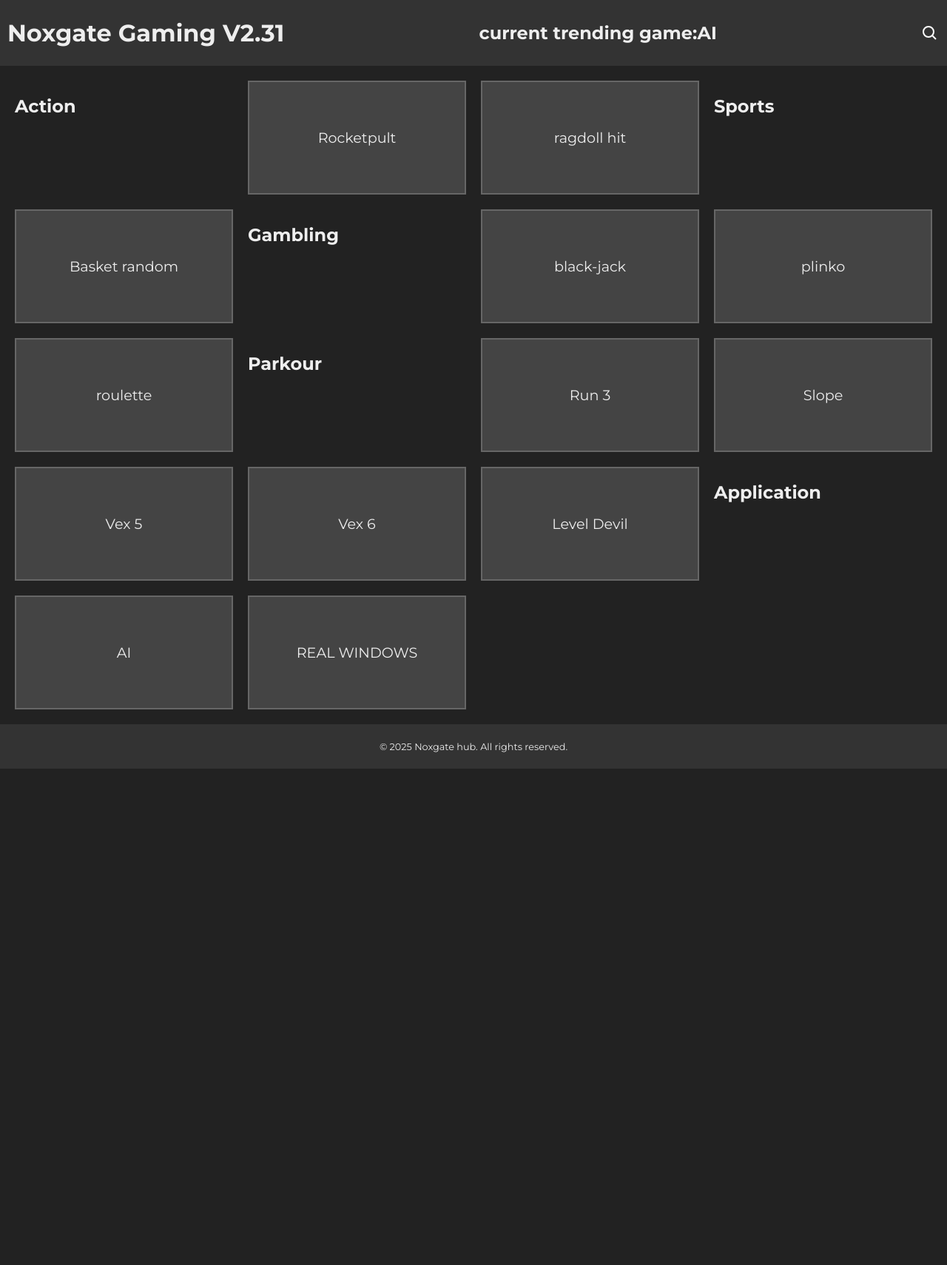
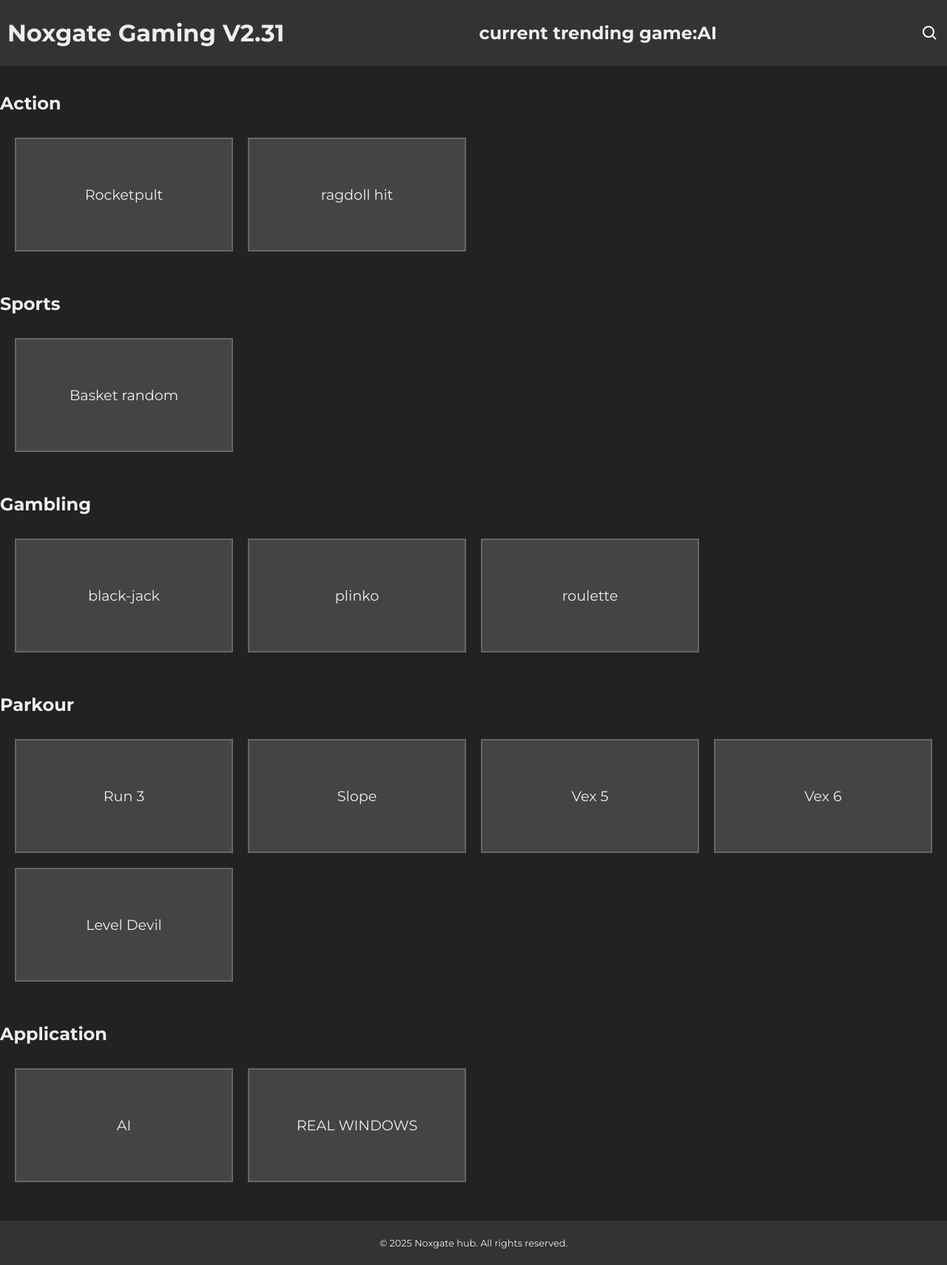
Before and after one commit to noxgate0fficial/noxgate0fficial.github.io, a Jekyll site: the page index.html, which Jekyll copies as it is, in a window 1280 px wide. Shown: the whole page at 74% size. Built offline with Jekyll 4.4.1, drawn with Linux system fonts in a browser that asks for light colours; before the commit the page ends 1039 px from its top, so only the background shows below that.

Commit message:
Update index.html

```diff
--- a/index.html
+++ b/index.html
@@ -49,7 +49,6 @@
     .search-icon svg {
       width: 24px;
       height: 24px;
-         /* Set icon color to white */
       stroke: #fff;
       fill: none;
     }
@@ -58,6 +57,14 @@
         width: 120px;
       }
     }
+    .game-category {
+      margin-bottom: 2em;
+    }
+    .game-category h2 {
+      margin-bottom: 0.5em;
+      margin-top: 1.5em;
+    }
+    /* Optional: keep your .game-grid and .game-tile styles as before for layout */
   </style>
 </head>
 <body>
@@ -80,19 +87,32 @@
     </div>
   </header>
   <main>
-         <div class="game-grid" id="gameGrid">
+    <div class="game-categories">
+
+      <div class="game-category">
         <h2>Action</h2>
+        <div class="game-grid">
           <a class="game-tile" href="rocketpult.html">
             <span>Rocketpult</span>
           </a>
           <a class="game-tile" href="ragdollhit.html">
             <span>ragdoll hit</span>
           </a>
+        </div>
+      </div>
+
+      <div class="game-category">
         <h2>Sports</h2>
+        <div class="game-grid">
           <a class="game-tile" href="basketrandom.html">
             <span>Basket random</span>
           </a>
+        </div>
+      </div>
+
+      <div class="game-category">
         <h2>Gambling</h2>
+        <div class="game-grid">
           <a class="game-tile" href="black-jack.html">
             <span>black-jack</span>
           </a>
@@ -102,7 +122,12 @@
           <a class="game-tile" href="roulette.html">
             <span>roulette</span>
           </a>
+        </div>
+      </div>
+
+      <div class="game-category">
         <h2>Parkour</h2>
+        <div class="game-grid">
           <a class="game-tile" href="run-3.html">
             <span>Run 3</span>
           </a>
@@ -118,13 +143,21 @@
           <a class="game-tile" href="level-devil.html">
             <span>Level Devil</span>
           </a>
+        </div>
+      </div>
+
+      <div class="game-category">
         <h2>Application</h2>
+        <div class="game-grid">
           <a class="game-tile" href="ai.html">
             <span>AI</span>
           </a>
           <a class="game-tile" href="vm.html">
             <span>REAL WINDOWS</span>
           </a>
+        </div>
+      </div>
+
     </div>
   </main>
   <footer>
```
Also changed, not shown: other parts of index.html (+6 -5 lines). Lines whose indentation alone changed are shown as unchanged.
